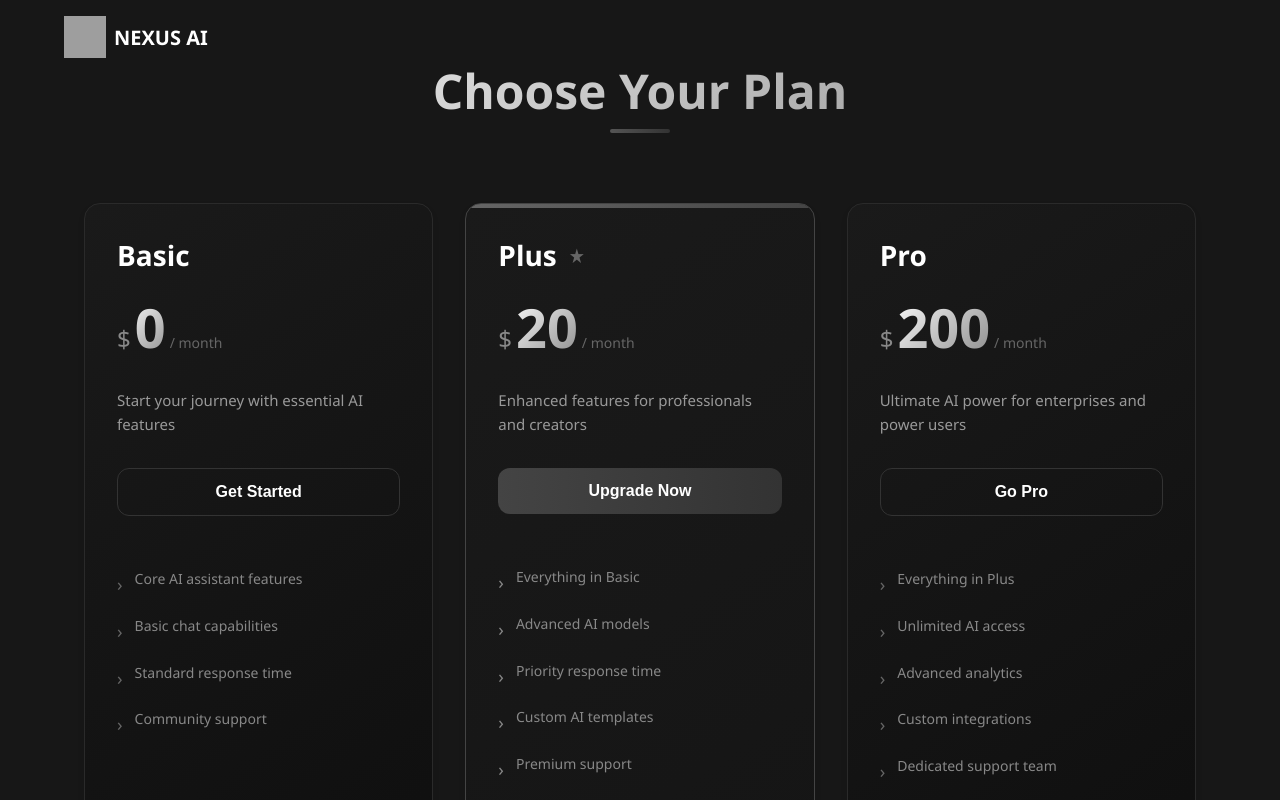
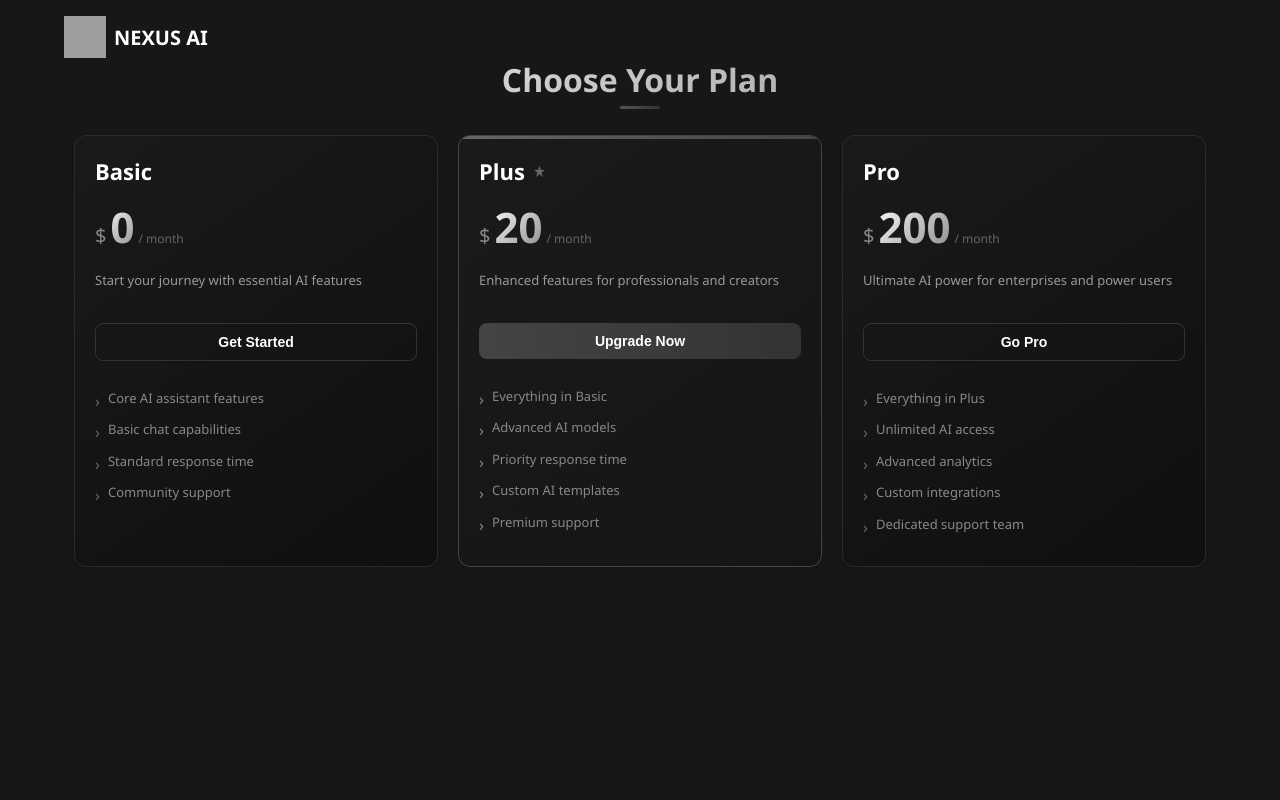
Before and after one commit to Nagul71/Nexus, a React (Vite) app in the folder frontend/: page /price in a window 1280 px wide. Built offline with nearby package versions, Linux system fonts and the light colour scheme; no server answers; grey boxes are pictures that could not be loaded.

Commit message:
updated prompt reset

```diff
--- a/frontend/src/Layout/Rootlayout/root.css
+++ b/frontend/src/Layout/Rootlayout/root.css
@@ -30,6 +30,7 @@
 
     main {
       flex: 1;
-      overflow: hidden;
+      overflow-y: hidden;
+      overflow-x: hidden;
     }
   }
--- a/frontend/src/components/ChatList/ChatList.jsx
+++ b/frontend/src/components/ChatList/ChatList.jsx
@@ -33,7 +33,7 @@ function ChatList() {
       </div>
       <hr />
       <div className="upgrade">
-        <img src="/assets/logo.png" alt="" />
+        <img src="/assets/imglogo.png" alt="" />
         <Link to ='/price'>
         <div className="texts">
           <span>Upgrade to Nexus AI Pro</span>
--- a/frontend/src/components/newPrompt/newPrompt.css
+++ b/frontend/src/components/newPrompt/newPrompt.css
@@ -1,6 +1,7 @@
 .endChat{
     padding-bottom: 100px;
   }
+
     .newForm{
       width: 50%;
       position: absolute;
@@ -38,3 +39,13 @@
         }
       }
     }
+
+
+
+    .message-avatar img {
+      width: 32px;
+      height: 32px;
+      border-radius: 6px;
+      padding: 2px;
+      background-color: #212121;
+    }
--- a/frontend/src/pages/Chat/chat.css
+++ b/frontend/src/pages/Chat/chat.css
@@ -10,6 +10,7 @@
     width: 100%;
     display: flex;
     justify-content: center;
+    padding-bottom: 16px;
     overflow-y: scroll; /* Enable vertical scrolling */
     overflow-x: hidden; /* Prevent horizontal scrolling */
 
--- a/frontend/src/pages/Home/Home.jsx
+++ b/frontend/src/pages/Home/Home.jsx
@@ -1,6 +1,9 @@
 import React from 'react';
 import { Link } from 'react-router-dom';
 import './home.css';
+
+
+
 
 function Home() {
   const test = async () => {
--- a/frontend/src/pages/Home/home.css
+++ b/frontend/src/pages/Home/home.css
@@ -414,3 +414,102 @@
       transform: translateX(-50%);
     }
   }
+
+/* Existing styles are retained */
+
+/* Additional styles for mobile responsiveness */
+@media screen and (max-width: 768px) {
+  .homepage {
+    flex-direction: column;
+    align-items: stretch;
+    gap: 20px;
+  }
+
+  .left {
+    h1 {
+      font-size: 48px;
+    }
+    h3 {
+      font-size: 14px;
+      padding: 0 10px;
+    }
+    a {
+      padding: 12px 20px;
+      font-size: 12px;
+    }
+  }
+
+  .right {
+    height: auto;
+  }
+
+  .imgContainer {
+    width: 90%;
+    height: auto;
+    border-radius: 20px;
+  }
+
+  .bgContainer .bg {
+    width: 150%;
+    height: auto;
+  }
+
+  .chat {
+    bottom: 10px;
+    right: 10px;
+    padding: 10px;
+    gap: 5px;
+  }
+
+  .chat img {
+    width: 24px;
+    height: 24px;
+  }
+
+  .device {
+    transform: none;
+    width: 280px;
+    height: 500px;
+  }
+
+  .device-shadow {
+    display: none;
+  }
+
+  .spec-item {
+    display: none;
+  }
+
+  .typing-indicator {
+    padding: 8px 16px;
+  }
+
+  .typing-indicator span {
+    width: 6px;
+    height: 6px;
+  }
+}
+
+@media screen and (max-width: 480px) {
+  .homepage {
+    padding: 10px;
+  }
+
+  .left {
+    h1 {
+      font-size: 36px;
+    }
+    h3 {
+      font-size: 12px;
+    }
+  }
+
+  .device {
+    width: 240px;
+    height: 450px;
+  }
+
+  .chat {
+    display: none;
+  }
+}
--- a/frontend/src/pages/pricetag/price.css
+++ b/frontend/src/pages/pricetag/price.css
@@ -1,18 +1,18 @@
 .container {
-    max-width: 1200px;
+  max-width: 1400px;
   margin: 0 auto;
-    padding-bottom: 200px; /* Added padding at bottom of container */
+  width: 100%;
 }
 
 .header {
   text-align: center;
-    margin-bottom: 60px;
+  margin-bottom: 24px;
   position: relative;
 }
 
 .header h1 {
-    font-size: 48px;
-    margin-bottom: 24px;
+  font-size: 32px;
+  margin-bottom: 16px;
   background: linear-gradient(135deg, #fff 0%, #888 100%);
   -webkit-background-clip: text;
   -webkit-text-fill-color: transparent;
@@ -22,36 +22,32 @@
 .header h1::after {
   content: '';
   position: absolute;
-    bottom: -10px;
+  bottom: -8px;
   left: 50%;
   transform: translateX(-50%);
-    width: 60px;
-    height: 4px;
+  width: 40px;
+  height: 3px;
   background: linear-gradient(90deg, #555 0%, #333 100%);
   border-radius: 2px;
 }
 
 .pricing-grid {
   display: grid;
-    grid-template-columns: repeat(auto-fit, minmax(320px, 1fr));
-    gap: 32px;
-    padding: 20px;
+  grid-template-columns: repeat(3, 1fr);
+  gap: 20px;
+  padding: 10px;
   perspective: 1000px;
-    margin-bottom: 40px; /* Added margin at bottom of grid */
 }
 
 .pricing-card {
   background: linear-gradient(145deg, #1a1a1a, #0f0f0f);
   border: 1px solid #2a2a2a;
-    border-radius: 16px;
-    padding: 32px;
+  border-radius: 12px;
+  padding: 20px;
   position: relative;
   transition: all 0.3s ease;
   transform-style: preserve-3d;
   box-shadow: 0 4px 6px rgba(0, 0, 0, 0.1);
-    min-height: 600px; /* Added minimum height to cards */
-    display: flex;
-    flex-direction: column;
 }
 
 .pricing-card:hover {
@@ -72,41 +68,41 @@
   top: 0;
   left: 0;
   right: 0;
-    height: 4px;
+  height: 3px;
   background: linear-gradient(90deg, #666 0%, #444 100%);
 }
 
 .plan-name {
-    font-size: 28px;
+  font-size: 22px;
   font-weight: 700;
-    margin-bottom: 16px;
+  margin-bottom: 12px;
   display: flex;
   align-items: center;
-    gap: 12px;
+  gap: 8px;
   color: #fff;
 }
 
 .popular .plan-name::after {
   content: '★';
-    font-size: 20px;
+  font-size: 16px;
   color: #666;
 }
 
 .price {
   display: flex;
   align-items: baseline;
-    margin-bottom: 24px;
+  margin-bottom: 16px;
   position: relative;
 }
 
 .currency {
-    font-size: 24px;
+  font-size: 20px;
   font-weight: 500;
   color: #888;
 }
 
 .amount {
-    font-size: 54px;
+  font-size: 42px;
   font-weight: 700;
   background: linear-gradient(135deg, #fff 0%, #888 100%);
   -webkit-background-clip: text;
@@ -116,28 +112,28 @@
 
 .period {
   color: #666;
-    font-size: 14px;
+  font-size: 12px;
 }
 
 .description {
   color: #999;
-    margin-bottom: 32px;
-    font-size: 15px;
-    line-height: 1.6;
-    min-height: 48px;
+  margin-bottom: 16px;
+  font-size: 13px;
+  line-height: 1.4;
+  min-height: 36px;
 }
 
 .cta-button {
   background: transparent;
   color: white;
   border: 1px solid #333;
-    padding: 14px;
-    border-radius: 12px;
+  padding: 10px;
+  border-radius: 8px;
   width: 100%;
-    font-size: 16px;
+  font-size: 14px;
   font-weight: 600;
   cursor: pointer;
-    margin-bottom: 32px;
+  margin-bottom: 16px;
   transition: all 0.3s ease;
   position: relative;
   overflow: hidden;
@@ -165,62 +161,37 @@
 
 .features {
   list-style: none;
-    margin-top: 20px;
-    margin-bottom: 40px; /* Added margin below features list */
-    flex-grow: 1; /* Allow features to take up remaining space */
+  margin-top: 12px;
 }
 
 .feature {
   display: flex;
   align-items: flex-start;
-    gap: 12px;
-    margin-bottom: 16px;
+  gap: 8px;
+  margin-bottom: 8px;
   color: #888;
-    font-size: 14px;
-    line-height: 1.6;
+  font-size: 13px;
+  line-height: 1.4;
 }
 
 .checkmark {
   color: #666;
-    font-size: 18px;
+  font-size: 16px;
   flex-shrink: 0;
-    margin-top: 2px;
+  margin-top: 1px;
 }
 
 .popular .checkmark {
   color: #888;
 }
 
-  .footer-text {
-    color: #666;
-    font-size: 12px;
-    margin-top: 20px;
-    text-align: center;
-    padding-bottom: 20px; /* Added padding at bottom of footer */
+@media (max-width: 900px) {
+  .pricing-grid {
+    grid-template-columns: repeat(auto-fit, minmax(250px, 1fr));
   }
 
-  .footer-text a {
-    color: #888;
-    text-decoration: none;
-    border-bottom: 1px dotted #444;
-  }
-
-  .footer-text a:hover {
-    color: #aaa;
-  }
-
-  @media (max-width: 768px) {
-    .pricing-grid {
-      grid-template-columns: 1fr;
-      padding: 10px;
-    }
-
-    .header h1 {
-      font-size: 36px;
-    }
-
-    .pricing-card {
-      min-height: auto; /* Allow cards to grow based on content on mobile */
-      margin-bottom: 20px; /* Add space between cards on mobile */
+  body {
+    height: auto;
+    overflow: auto;
   }
 }
--- a/frontend/src/pages/pricetag/price.jsx
+++ b/frontend/src/pages/pricetag/price.jsx
@@ -5,7 +5,8 @@ function price() {
   <div className="container">
     <div className="header">
       <h1>Choose Your Plan</h1>
-    </div>
+      </div>
+
 
     <div className="pricing-grid">
       {/* <!-- Basic Tier --> */}
```
Also changed, not shown: frontend/src/components/newPrompt/NewPrompt.jsx (+83 -72 lines). Lines whose indentation alone changed are shown as unchanged.
